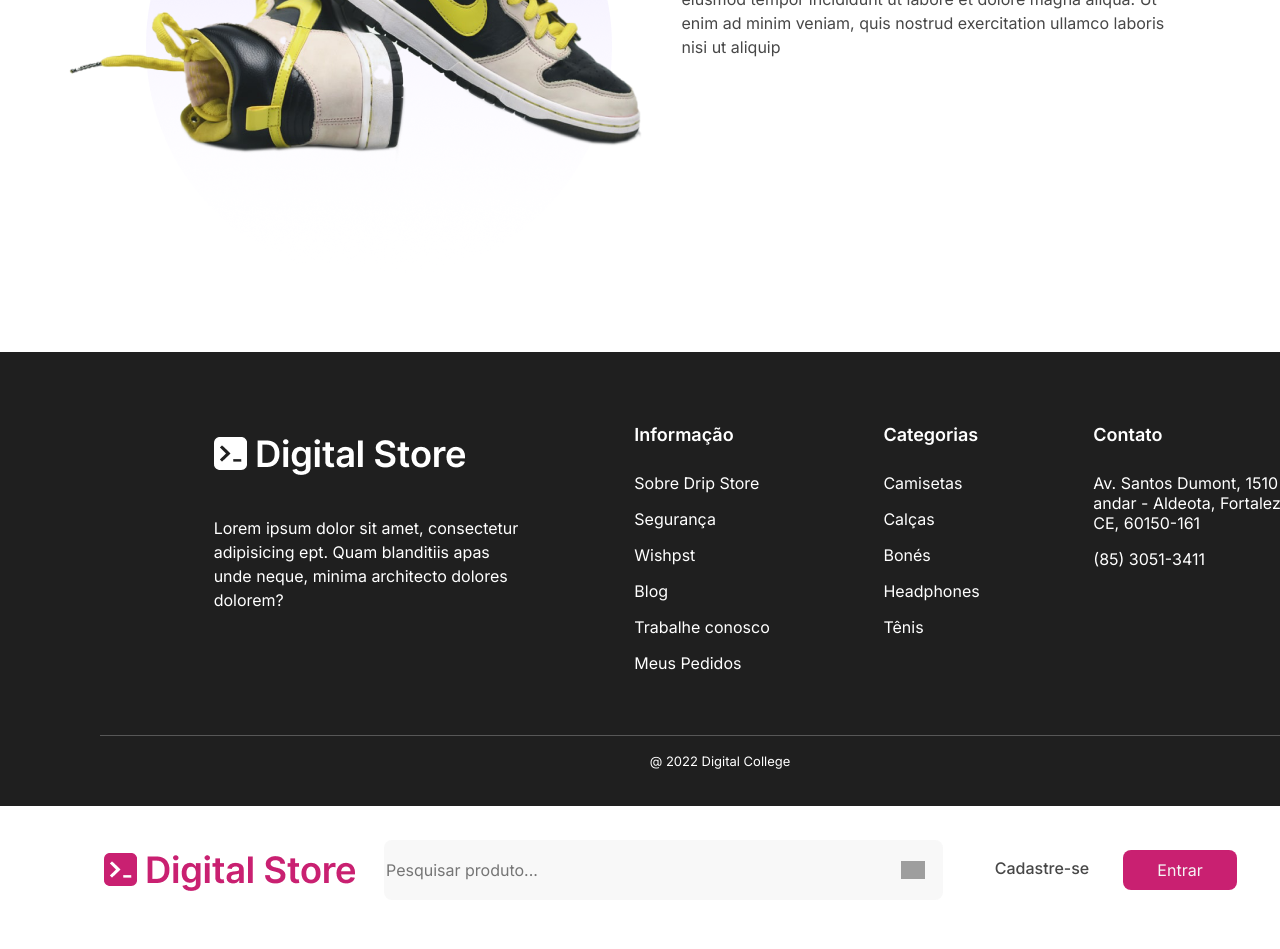
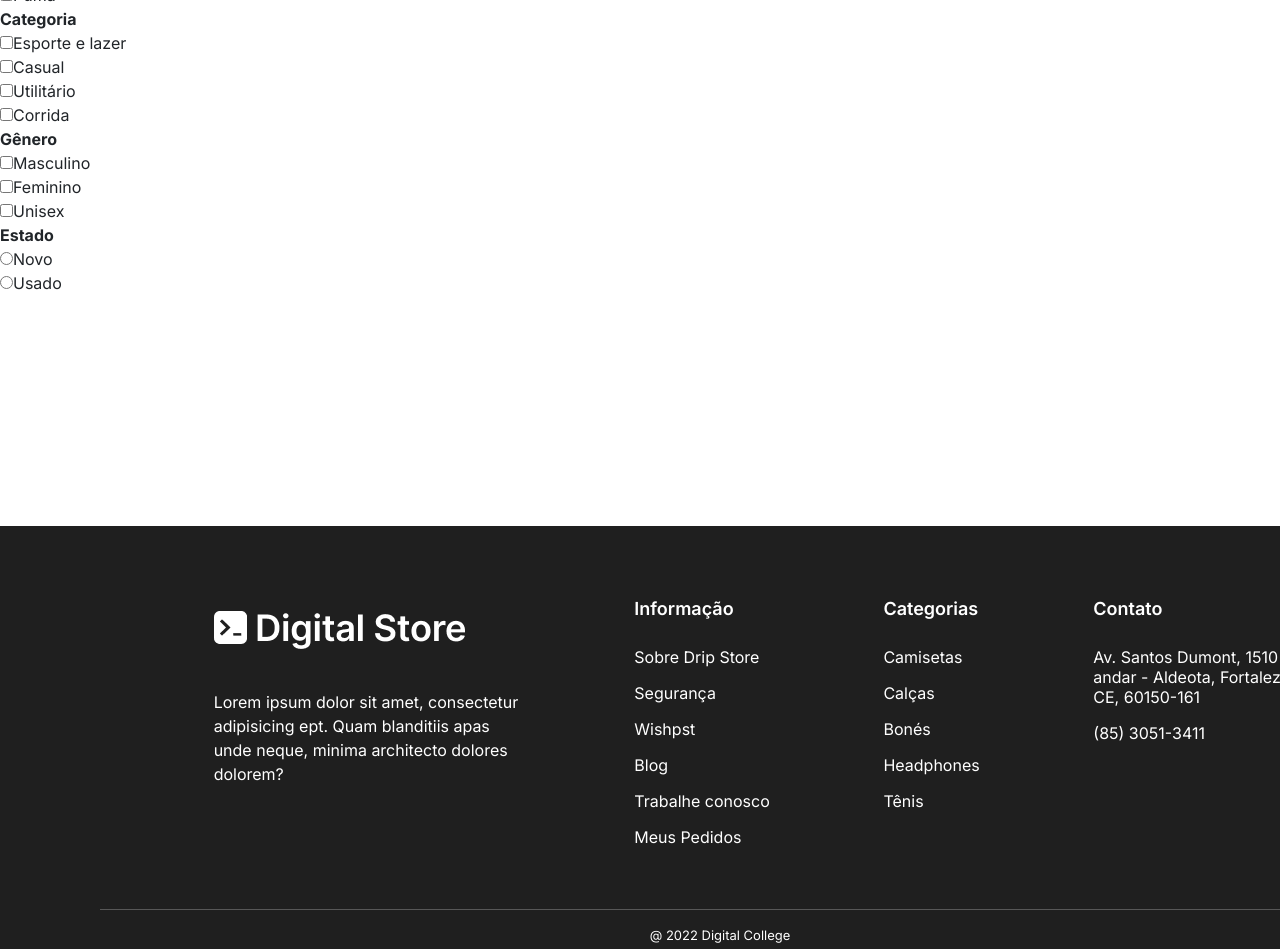
Before and after one commit to JohnyMax42/projeto-drip-store, a React (Vite) app: page / in a window 1280 px wide. Shown: the part 1848-2797 px from the top of the page. Built offline with nearby package versions, Linux system fonts and the light colour scheme; grey boxes are pictures that could not be loaded.

Commit message:
ajuste no layout (Levi)

```diff
--- a/src/App.jsx
+++ b/src/App.jsx
@@ -10,10 +10,12 @@ function App() {
 
   return (
     <>
-      <Layout pagina={<Banner />}></Layout>
-      <Layout pagina={<Banner2 />}></Layout>
-      <Layout pagina={<div><Banner /><Banner2 /></div>} />
-      <Layout pagina={<ProductListingPage />}></Layout>
+      <Layout pagina={
+        <div>
+          <Banner />
+          <Banner2 />
+          <ProductListingPage />
+        </div>} />
     </>
   )
 }
```
